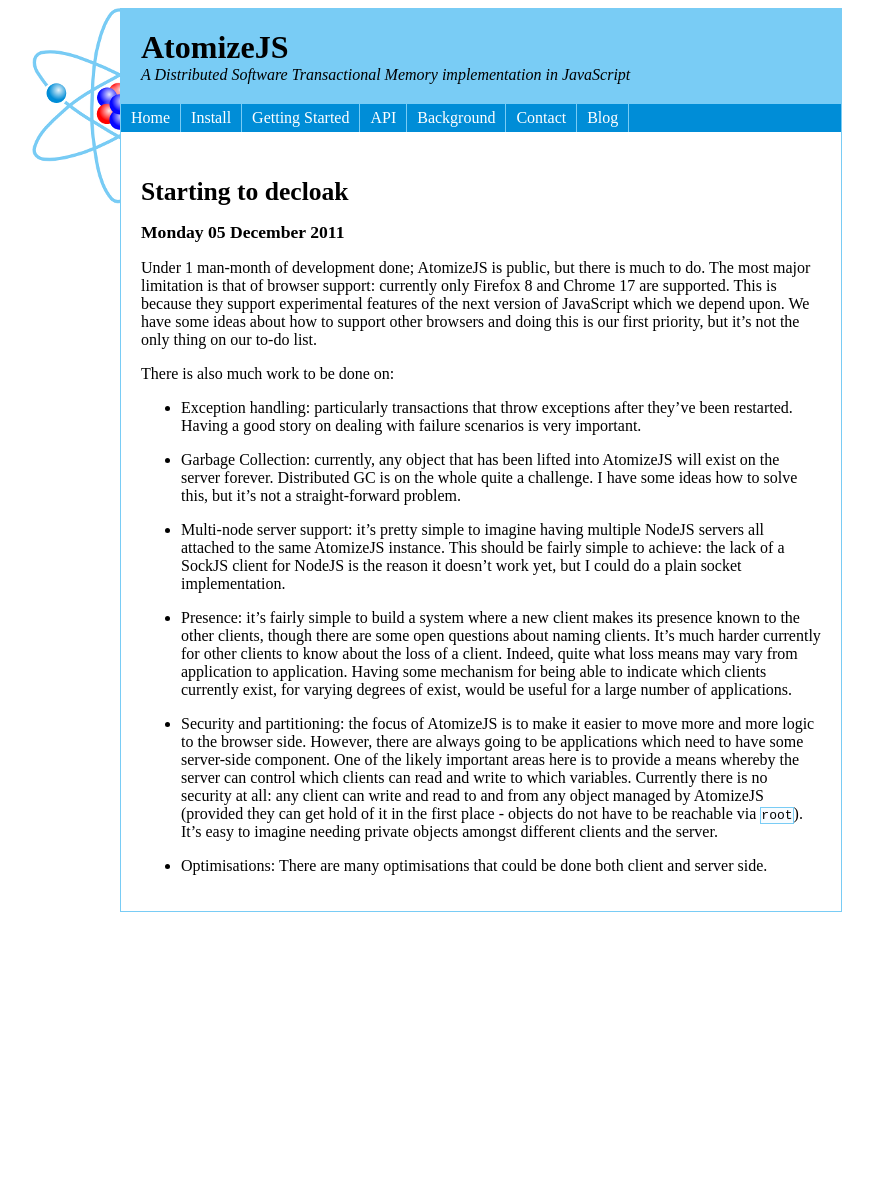
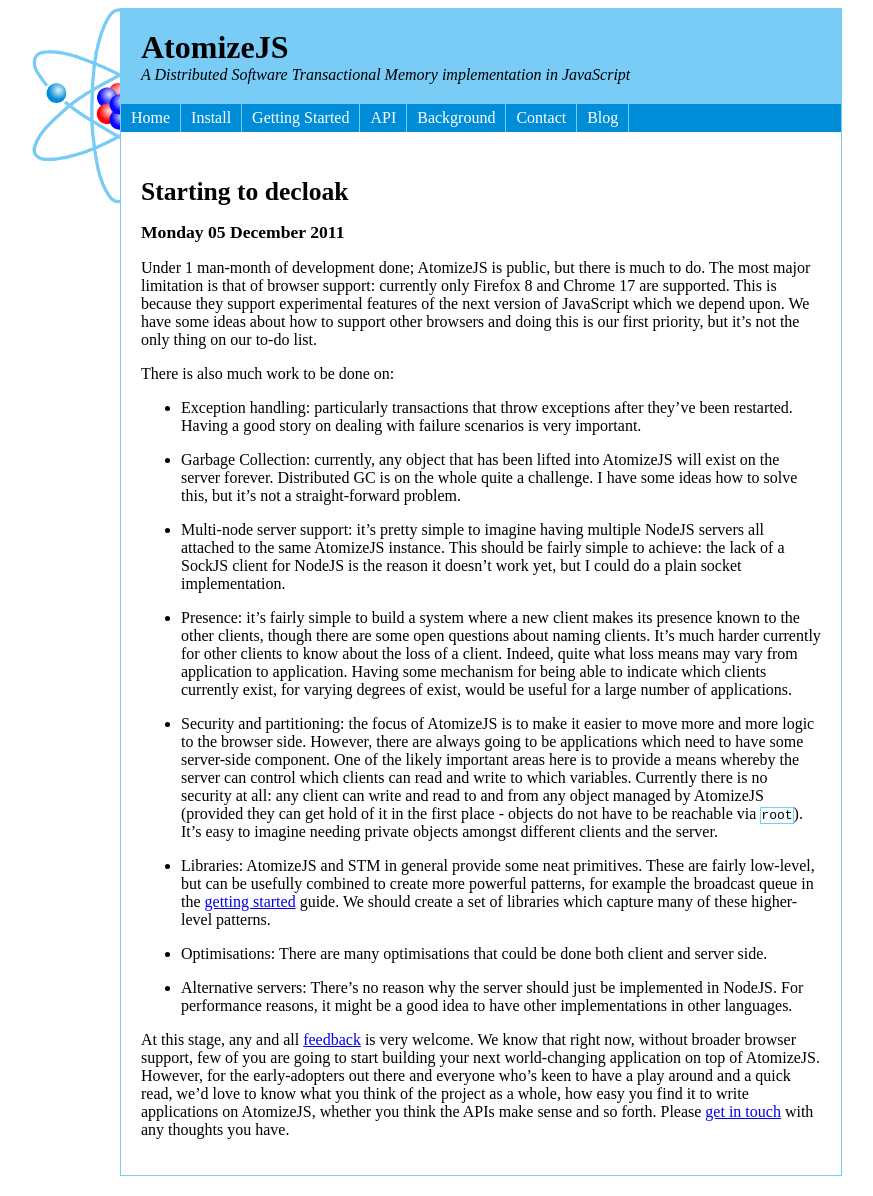
Before and after one commit to atomizejs/atomizejs.github.com, a Jekyll site: the page built from _posts/2011-12-05-starting-to-decloak.markdown, in a window 1280 px wide. Shown: the whole page, without its empty margins (204-1077 px from the left). Built offline with Jekyll 4.4.1, drawn with Linux system fonts in a browser that asks for light colours; Markdown is read by kramdown in place of the engine named in the settings; before the commit the page ends 932 px from its top, so only the background shows below that.

```diff
--- a/_posts/2011-12-05-starting-to-decloak.markdown
+++ b/_posts/2011-12-05-starting-to-decloak.markdown
@@ -49,5 +49,26 @@ There is also much work to be done on:
   imagine needing private objects amongst different clients and the
   server.
 
+* Libraries: AtomizeJS and STM in general provide some neat
+  primitives. These are fairly low-level, but can be usefully combined
+  to create more powerful patterns, for example the broadcast queue in
+  the [getting started](/getting_started.html) guide. We should create
+  a set of libraries which capture many of these higher-level
+  patterns.
+
 * Optimisations: There are many optimisations that could be done both
   client and server side.
+
+* Alternative servers: There's no reason why the server should just be
+  implemented in NodeJS. For performance reasons, it might be a good
+  idea to have other implementations in other languages.
+
+At this stage, any and all [feedback](/contact.html) is very
+welcome. We know that right now, without broader browser support, few
+of you are going to start building your next world-changing
+application on top of AtomizeJS. However, for the early-adopters out
+there and everyone who's keen to have a play around and a quick read,
+we'd love to know what you think of the project as a whole, how easy
+you find it to write applications on AtomizeJS, whether you think the
+APIs make sense and so forth. Please [get in touch](/contact.html)
+with any thoughts you have.
```
